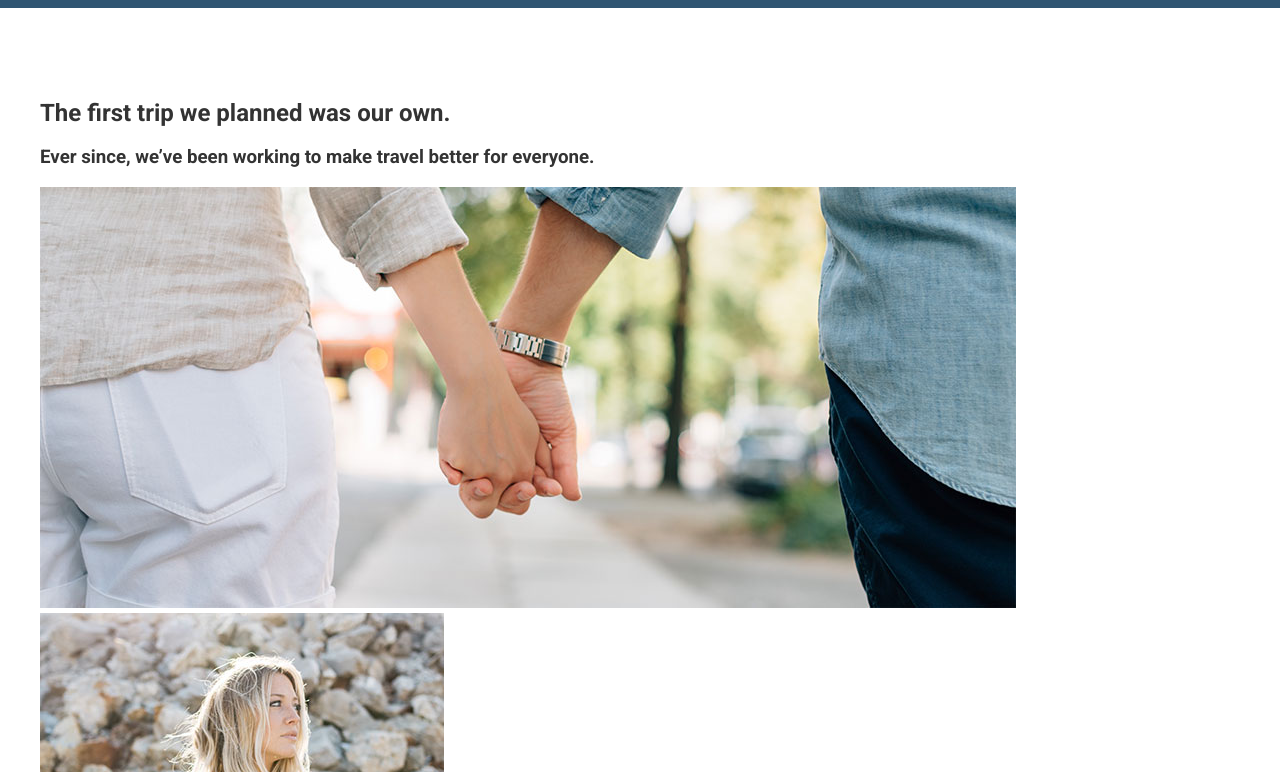
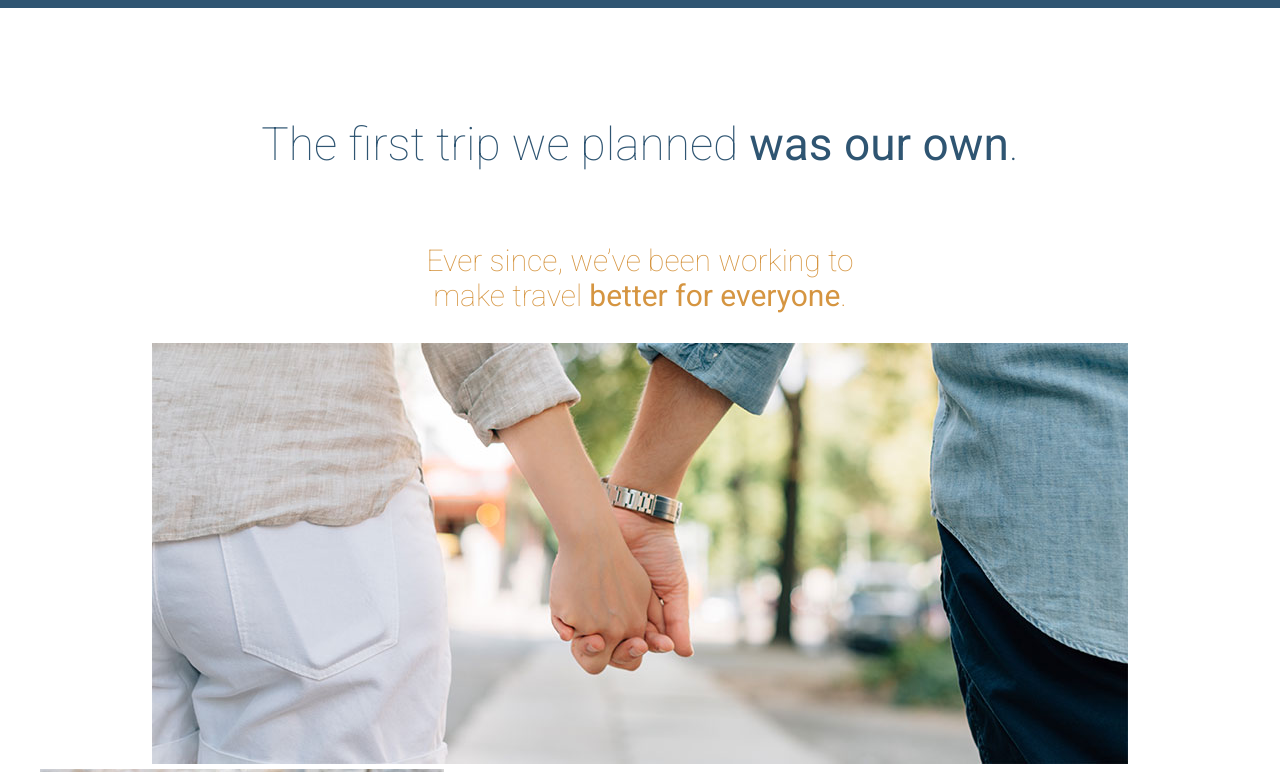
Before and after one commit to davidva123/GitTest, a website: page app/index.html in a window 1280 px wide. Shown: the part 772-1544 px from the top of the page. Drawn offline with Linux system fonts and the light colour scheme.

Commit message:
Headline Block section completed

```diff
--- /dev/null
+++ b/app/assets/styles/modules/_headline.css
@@ -0,0 +1,45 @@
+.headline{
+    font-weight:300;
+    font-size:1.9rem;
+    color:$mainBlue;
+
+    @mixin atSmall{
+        font-size:2.875rem;
+    }
+
+&--centered{
+    text-align:center;
+}
+
+&--orange{
+    color:$mainOrange;
+}
+
+&--small{
+    font-size:1.2rem;
+
+    @mixin atSmall{
+        font-size:1.875rem;
+    }
+}
+
+&--narrow{
+    max-width:500px;
+    margin-left: auto;
+    margin-right: auto;
+}
+
+&--light{
+    font-weight:100;
+}
+
+strong{
+    font-weight:400;
+}
+&--b-margin-small{
+    margin-bottom:.5em;
+}
+&--b-margin-small{
+    margin-bottom:1.6em;
+}
+}
--- a/app/assets/styles/modules/_page-section.css
+++ b/app/assets/styles/modules/_page-section.css
@@ -1,5 +1,10 @@
 .page-section {
-  padding: 4.5rem 0;
+padding: 1.2rem 0;
+
+  @mixin atMedium{
+padding: 4.5rem 0;
+  }
+
 
   &--blue {
     background-color: $mainBlue;
--- a/app/assets/styles/modules/_wrapper.css
+++ b/app/assets/styles/modules/_wrapper.css
@@ -4,4 +4,13 @@
   max-width: 1200px;
   margin-left: auto;
   margin-right: auto;
+
+  &--medium{
+    max-width:976px;
+  }
+
+  .wrapper{
+    padding-left:0px;
+    padding-right:0px;
+  }
 }
--- a/app/assets/styles/styles.css
+++ b/app/assets/styles/styles.css
@@ -6,3 +6,4 @@
 @import "modules/_btn";
 @import "modules/_wrapper";
 @import "modules/_page-section";
+@import "modules/_headline";
--- a/app/index.html
+++ b/app/index.html
@@ -50,11 +50,13 @@
   <div id="our-beginning" class="page-section">
     <div class="wrapper">
 
-      <h2>The first trip we planned was our own.</h2>
-      <h3>Ever since, we&rsquo;ve been working to make travel better for everyone.</h3>
-      <img src="assets/images/first-trip.jpg" alt="Couple walking down a street.">
+      <h2 class="headline headline--centered headline--light headline--b-margin-small">The first trip we planned <strong>was our own</strong>.</h2>
+      <h3 class="headline headline--centered headline--orange headline--small headline--narrow headline--light headline--b-margin-large">Ever since, we&rsquo;ve been working to make travel <strong>better for everyone</strong>.</h3>
+      <div class="wrapper wrapper--medium">
+        <img src="assets/images/first-trip.jpg" alt="Couple walking down a street.">
+      </div>
       <img src="assets/images/our-start.jpg" alt="Our founder, Jane Doe">
-      <h2>Here&rsquo;s how we got started&hellip;</h2>
+      <h2 class="headline">Here&rsquo;s how we got started&hellip;</h2>
       <p>Lorem ipsum dolor sit amet, consectetur adipisicing elit, sed do eiusmod tempor incididunt ut labore et dolore magna
         aliqua. Ut enim ad minim veniam, <a href="#">quis nostrud exercitation</a> ullamco laboris nisi ut aliquip ex ea
         commodo consequat. Duis aute irure dolor in reprehenderit in voluptate velit esse cillum dolore eu fugiat nulla pariatur.
--- a/app/temp/styles/styles.css
+++ b/app/temp/styles/styles.css
@@ -528,11 +528,81 @@
   margin-right: auto;
 }
 
+.wrapper--medium{
+  max-width:976px;
+}
+
+.wrapper .wrapper{
+  padding-left:0px;
+  padding-right:0px;
+}
+
 .page-section {
-  padding: 4.5rem 0;
+padding: 1.2rem 0;
+}
+
+@media (min-width: 800px) {
+
+  .page-section {
+    padding: 4.5rem 0;
+  }
 }
 
 .page-section--blue {
   background-color: #2f5572;
   color: #FFF;
 }
+
+.headline{
+    font-weight:300;
+    font-size:1.9rem;
+    color:#2f5572;
+}
+
+@media (min-width: 530px) {
+
+  .headline {
+    font-size: 2.875rem;
+  }
+}
+
+.headline--centered{
+  text-align:center;
+}
+
+.headline--orange{
+  color:#d59541;
+}
+
+.headline--small{
+  font-size:1.2rem;
+}
+
+@media (min-width: 530px) {
+
+  .headline--small {
+    font-size: 1.875rem;
+  }
+}
+
+.headline--narrow{
+  max-width:500px;
+  margin-left: auto;
+  margin-right: auto;
+}
+
+.headline--light{
+  font-weight:100;
+}
+
+.headline strong{
+  font-weight:400;
+}
+
+.headline--b-margin-small{
+  margin-bottom:.5em;
+}
+
+.headline--b-margin-small{
+  margin-bottom:1.6em;
+}
```
